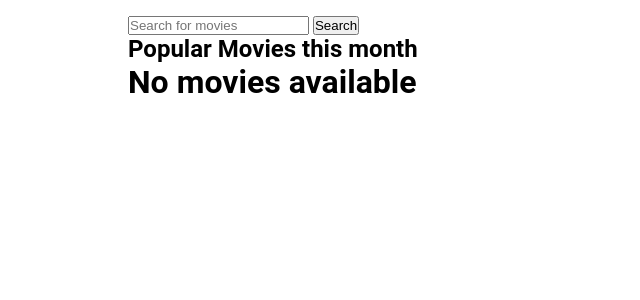
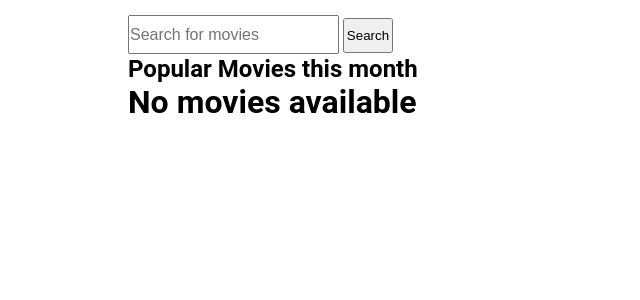
Before and after one commit to raizalas/django-movie-interview-test, a Django app: page / in a window 1280 px wide. Shown: the part 53-353 px from the top of the page, without its empty margins (0-640 px from the left). Run offline with Django 5.2, Linux system fonts and the light colour scheme; data that the repository does not hold is empty.

Commit message:
refactored the styling for movie list

```diff
--- a/movies/templates/movie-list.html
+++ b/movies/templates/movie-list.html
@@ -3,7 +3,7 @@
 {% block content %}
 <form method="GET" class="search-form">
     <input type="text" name="search" placeholder="Search for movies">
-    <button type="submit">Search</button>
+    <button type="submit" class="search-button">Search</button>
 </form>
 <h2 class="movie-list-h2">Popular Movies this month </h2>
 <div class="container">
--- a/static/style.css
+++ b/static/style.css
@@ -9,12 +9,15 @@ html, body {
     font-family: "Roboto", sans-serif;
 }
 
+input {
+    height: 35px;
+    font-size: 16px;
+}
+
 .movie-list-h2 {
     width: 80%;
     margin: 0 auto;
 }
-
-
 
 .header {
     width: 80%;
@@ -52,4 +55,10 @@ html, body {
 .search-form {
     width: 80%;
     margin: 0 auto;
+    height: 40px;
 }
+
+.search-button  {
+    height: 35px;
+    width: 50px;
+}
```
